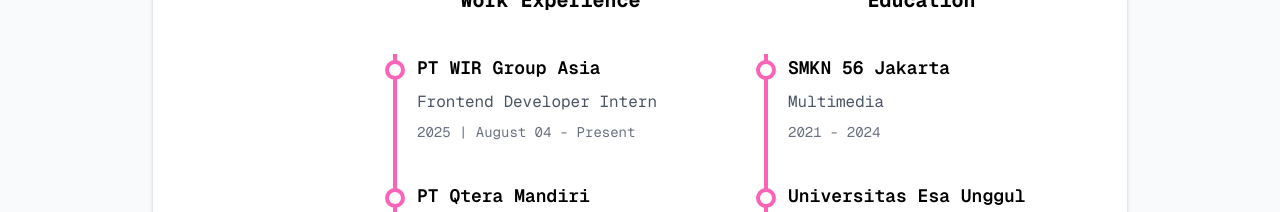
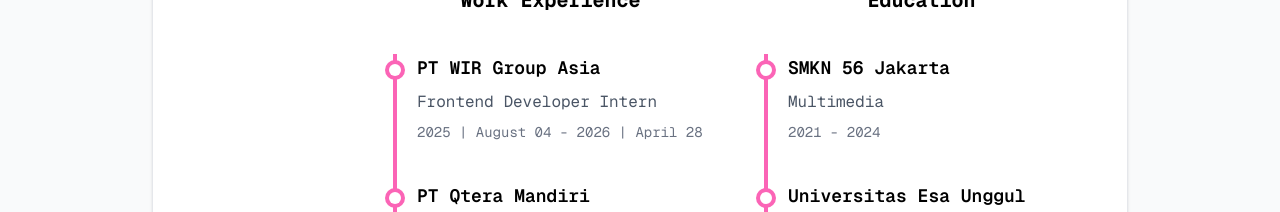
Before and after one commit to ibra132/portofolio, a React (Vite) app: page / in a window 1280 px wide. Shown: the part 1280-1492 px from the top of the page. Built offline with nearby package versions, Linux system fonts and the light colour scheme.

Commit message:
fix: update internship end date for PT WIR Group Asia

```diff
--- a/src/data.js
+++ b/src/data.js
@@ -19,7 +19,7 @@
   {
     title: "PT WIR Group Asia",
     subtitle: "Frontend Developer Intern",
-    year: "2025 | August 04 - Present",
+    year: "2025 | August 04 - 2026 | April 28",
   },
   {
     title: "PT Qtera Mandiri",
```
